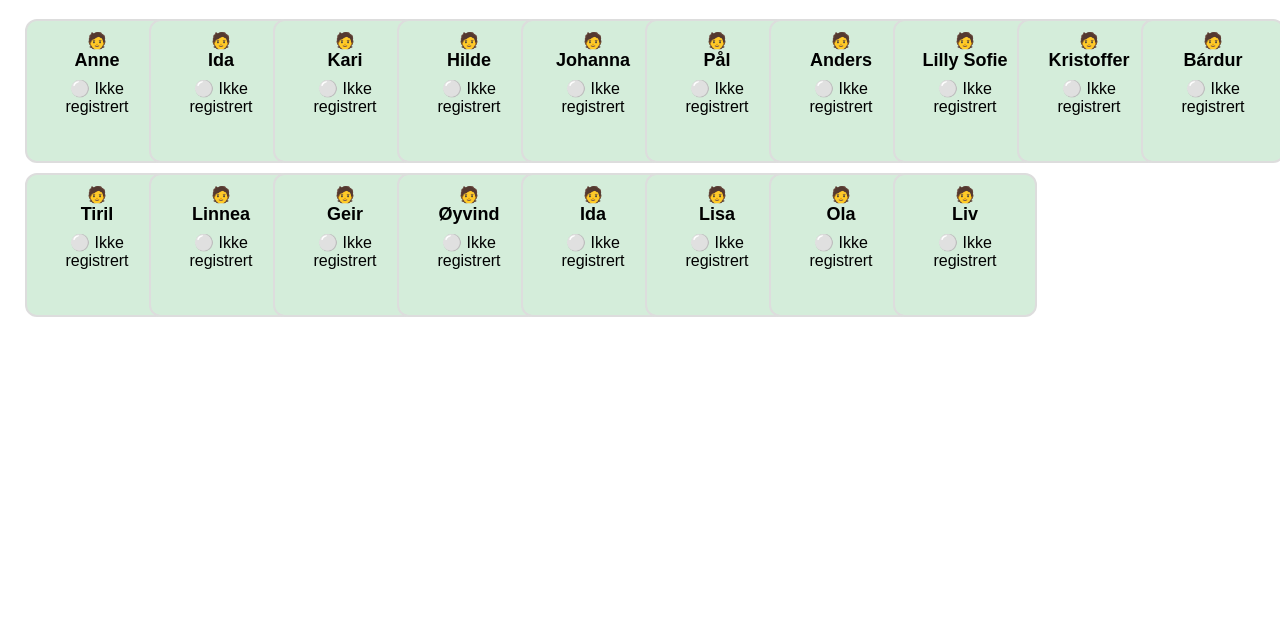
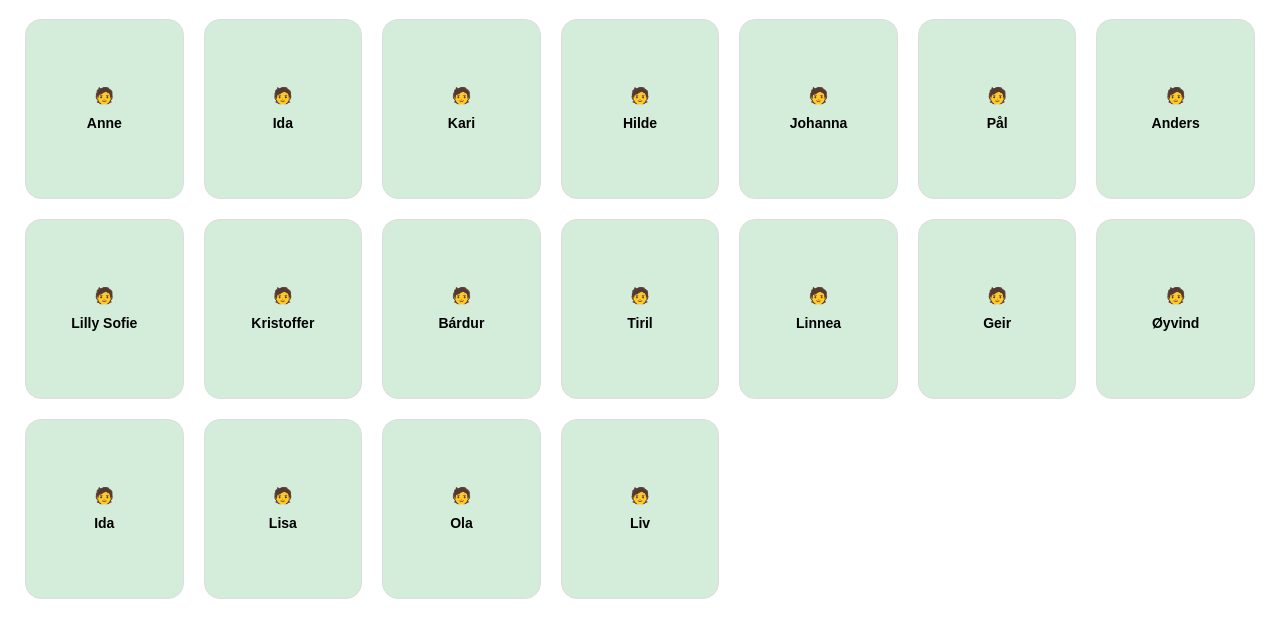
Before and after one commit to jrubeksen-code/Bhg-dashboard, a plain HTML site: page registrering.html in a window 1280 px wide. Shown: the part 87-724 px from the top of the page. Drawn offline with Linux system fonts and the light colour scheme.

Commit message:
Refactor employee card styles in registrering.html
Updated employee card styles and grid layout.

```diff
--- a/registrering.html
+++ b/registrering.html
@@ -59,49 +59,62 @@ button {
 
 }
 
+.employee-grid {
+
+    display: grid;
+
+    grid-template-columns: repeat(auto-fill, minmax(140px, 1fr));
+
+    gap: 20px;
+
+    width: 100%;
+
+}
+
 .employee-card {
 
-  width: 120px;
+    background: white;
 
-  height: 120px;
+    height: 180px;
 
-  border-radius: 12px;
+    border-radius: 16px;
 
-  border: 2px solid #ddd;
+    border: 1px solid #dddddd;
 
-  cursor: pointer;
+    cursor: pointer;
 
-  text-align: center;
+    display: flex;
 
-  padding: 10px;
+    flex-direction: column;
+
+    justify-content: center;
+
+    align-items: center;
+
+    padding: 10px;
+
+    box-sizing: border-box;
 
 }
 
 .name {
 
-  font-size: 18px;
+    font-size: 14px;
 
-  font-weight: bold;
+    font-weight: 600;
+
+    margin-top: 10px;
+
+    text-align: center;
 
 }
 
 .status {
 
-   margin-top: 8px;
+    display: none;
 
 }
 
-.employee-grid {
-
-    display: grid;
-
-    grid-template-columns: repeat(auto-fill, minmax(110px, 1fr));
-
-    gap: 10px;
-
-    width: 100%;
-
-}
 
 </style>
 
```
